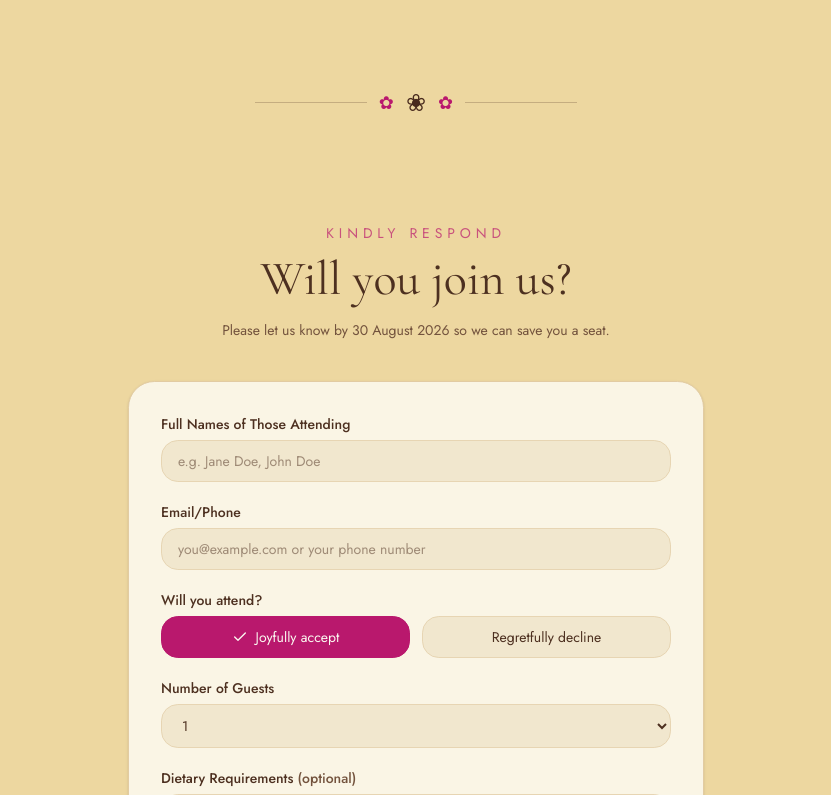
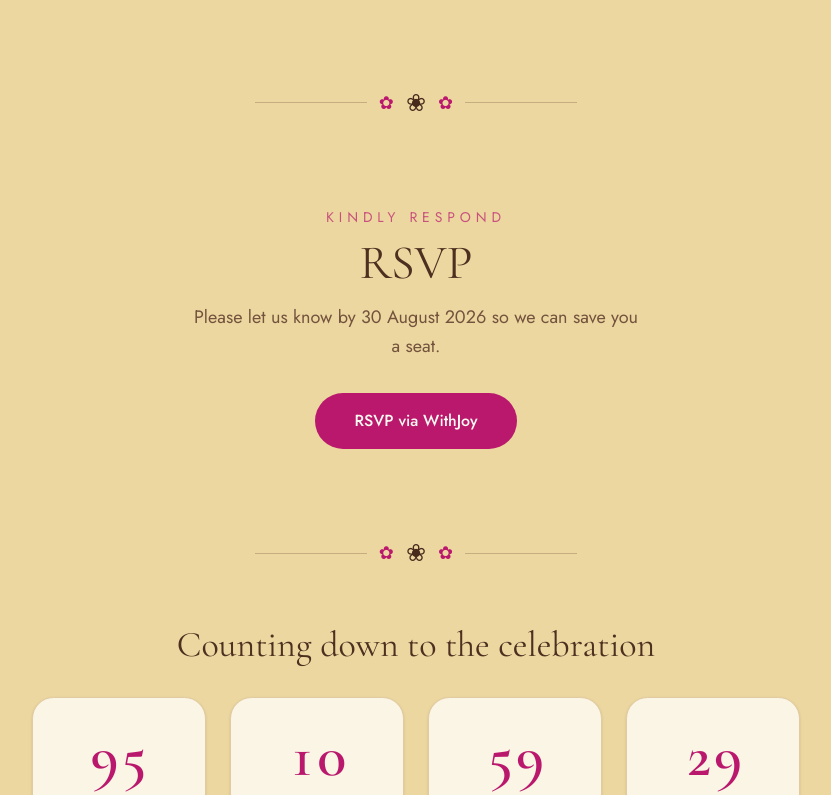
Before and after one commit to mn93-boop/mel-holud, a Next.js app: page / in a window 1280 px wide. Shown: the part 3705-4500 px from the top of the page, without its empty margins (224-1055 px from the left). Built offline with nearby package versions, Linux system fonts and the light colour scheme.

Commit message:
feat: add detailed RSVP section with instructions and link
Co-authored-by: mn93-boop <306395759+mn93-boop@users.noreply.github.com>

```diff
--- a/app/page.tsx
+++ b/app/page.tsx
@@ -3,7 +3,6 @@ import { Countdown } from '@/components/countdown'
 import { Schedule } from '@/components/schedule'
 import { Attire } from '@/components/attire'
 import { Venue } from '@/components/venue'
-import { Rsvp } from '@/components/rsvp'
 import { Divider } from '@/components/divider'
 
 export default function Page() {
@@ -17,7 +16,23 @@ export default function Page() {
       <Divider />
       <Venue />
       <Divider />
-      <Rsvp />
+      <section className="px-6 py-20 text-center">
+        <p className="font-sans text-sm uppercase tracking-[0.35em] text-primary/70">
+          Kindly Respond
+        </p>
+        <h2 className="mt-3 font-serif text-4xl text-foreground md:text-5xl">RSVP</h2>
+        <p className="mx-auto mt-4 max-w-md font-sans text-lg leading-relaxed text-muted-foreground text-pretty">
+          Please let us know by 30 August 2026 so we can save you a seat.
+        </p>
+        <a
+          href="https://withjoy.com/mufrat-and-nazia/rsvp"
+          target="_blank"
+          rel="noopener noreferrer"
+          className="mt-8 inline-flex items-center gap-2 rounded-full bg-primary px-10 py-4 font-sans text-base font-medium text-primary-foreground transition hover:bg-primary/90"
+        >
+          RSVP via WithJoy
+        </a>
+      </section>
       <Divider />
       <Countdown />
       <footer className="border-t border-border px-6 py-10 text-center">
```
